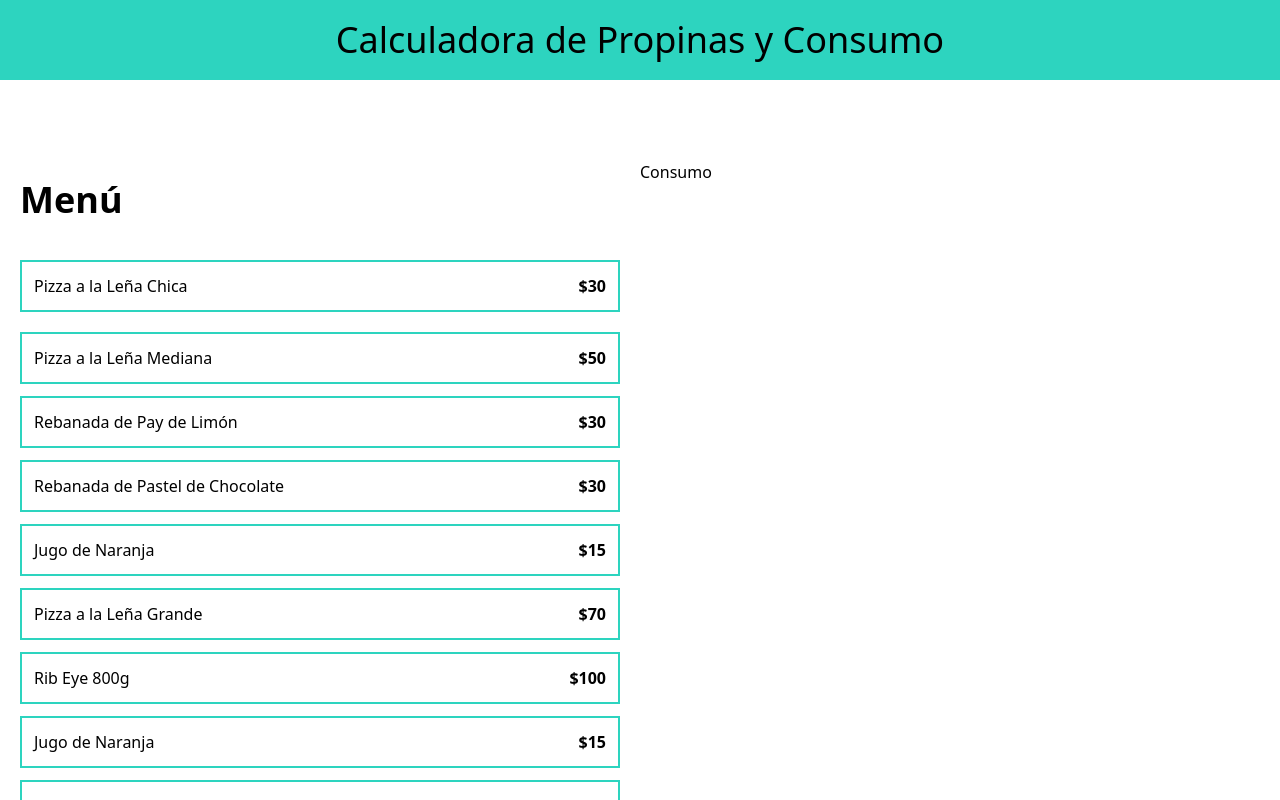
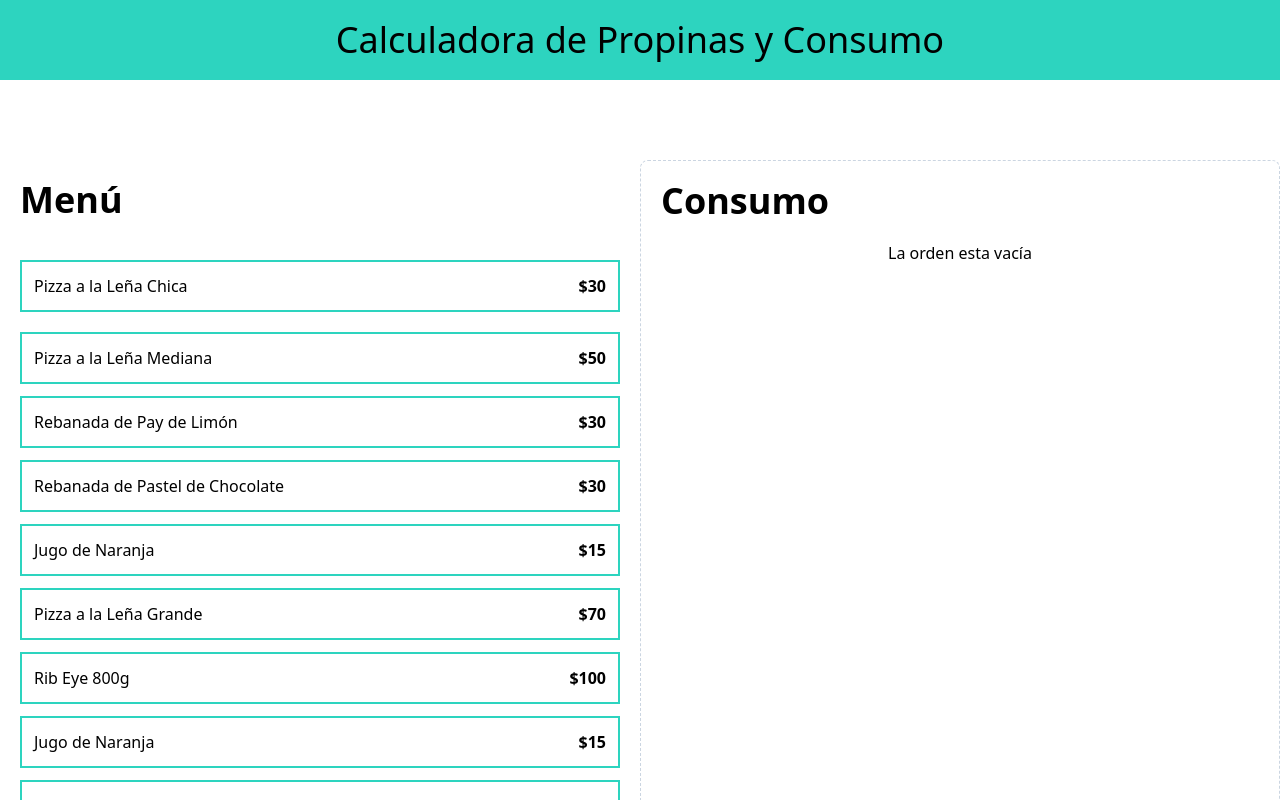
Before and after one commit to PeterGabrielVE/calculadora_propinas, a React (Vite) app: page / in a window 1280 px wide. Shown: the top 800 px of the page. Built offline with nearby package versions, Linux system fonts and the light colour scheme.

Commit message:
mostrando consumo

```diff
--- a/src/App.tsx
+++ b/src/App.tsx
@@ -1,10 +1,11 @@
 import MenuItem from "./components/MenuItem";
+import OrderContent from "./components/OrderContent";
 import { menuItems } from "./data/db";
 import useOrder from "./hooks/useOrder";
 
 function App() {
 
-  const { addItem } = useOrder();
+  const { order, addItem } = useOrder();
   return (
     <>
       <header className="bg-teal-400 py-5">
@@ -24,8 +25,8 @@
             ))}
           </div>
         </div>
-        <div>
-          <h2>Consumo</h2>
+        <div className="border border-dashed border-slate-300 p-5 rounded-lg space-y-10">
+          <OrderContent order={order} />
         </div>
       </main>
     </>
--- /dev/null
+++ b/src/components/OrderContent.tsx
@@ -0,0 +1,26 @@
+import { OrderItem } from "../types";
+
+type OrderContentsProps = {
+  order: OrderItem[];
+};
+
+export default function OrderContent({ order }: OrderContentsProps) {
+  return (
+    <div>
+      <h2 className="font-black text-4xl">Consumo</h2>
+      <div className="space-y-3 mt-5">
+        {order.length === 0 ? (
+          <p className="text-center">La orden esta vacía</p>
+        ) : (
+          order.map( item => (
+            <div key={item.id}>
+                <p>
+                    {item.name}
+                </p>
+            </div>
+          ))
+        )}
+      </div>
+    </div>
+  );
+}
--- a/src/hooks/useOrder.ts
+++ b/src/hooks/useOrder.ts
@@ -20,6 +20,7 @@
     console.log(order)
   };
   return {
+    order,
     addItem,
   };
 }
```
